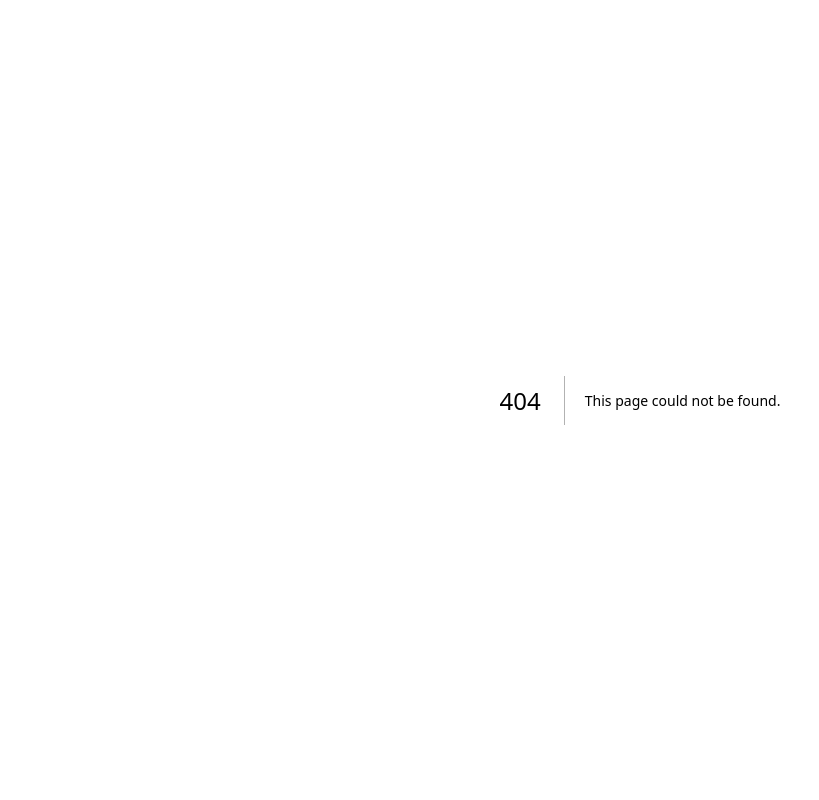
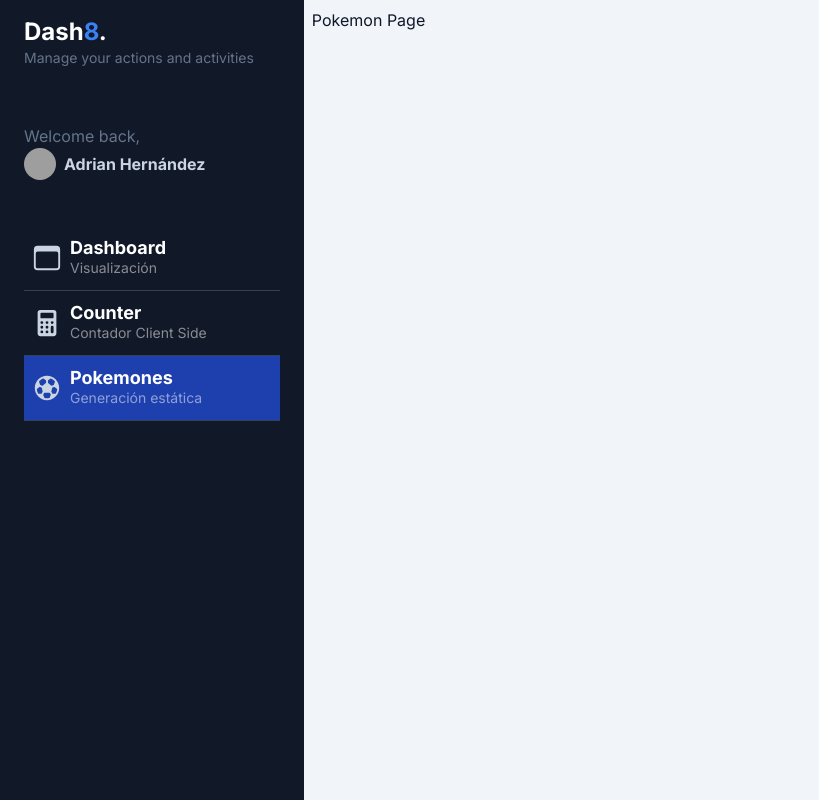
Before and after one commit to adrian1426/Next14_Curso, a Next.js app in the folder 2-mydashboard/: page /dashboard/pokemons in a window 1280 px wide. Before the commit this address had no page. Shown: the whole page, without its empty margins (0-819 px from the left). Built offline with nearby package versions, Linux system fonts and the light colour scheme; grey boxes are pictures that could not be loaded.

Commit message:
creando pagina de pokemones

```diff
--- a/2-mydashboard/src/app/components/Sidebar.tsx
+++ b/2-mydashboard/src/app/components/Sidebar.tsx
@@ -1,5 +1,5 @@
 import Image from "next/image";
-import { IoBrowsersOutline, IoCalculator } from "react-icons/io5";
+import { IoBrowsersOutline, IoCalculator, IoFootball } from "react-icons/io5";
 import { SidebarItem } from "./SidebarItem";
 
 const menuItems = [
@@ -13,7 +13,13 @@ const menuItems = [
     path: '/dashboard/counter',
     icon: <IoCalculator size={30} />,
     title: 'Counter',
-    subtitle: 'Contador client side'
+    subtitle: 'Contador Client Side'
+  },
+  {
+    path: '/dashboard/pokemons',
+    icon: <IoFootball size={30} />,
+    title: 'Pokemones',
+    subtitle: 'Generación estática'
   }
 ];
 
--- /dev/null
+++ b/2-mydashboard/src/app/dashboard/pokemons/page.tsx
@@ -0,0 +1,8 @@
+
+export default function PokemonPage() {
+  return (
+    <div>
+      <h1>Pokemon Page</h1>
+    </div>
+  );
+}
```
